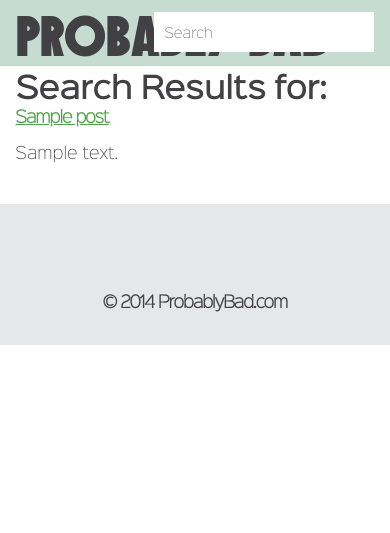
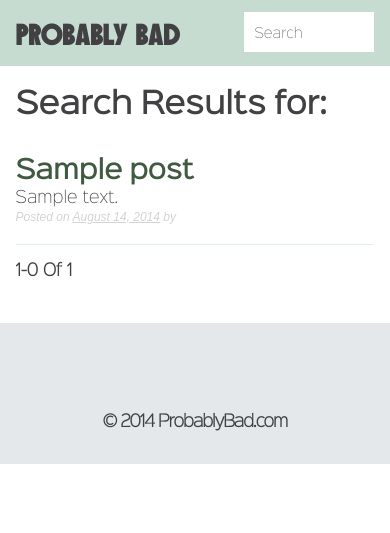
Before and after one commit to sirdavidoflee/probably-bad, a WordPress theme: template themes/bad-theme/search.php in a window 390 px wide. Shown: the top 533 px of the page. Run offline with PHP 8.4 and a stand-in for WordPress, Linux system fonts and the light colour scheme; the site name, menu and one post (Sample post) are stand-ins, and other content is empty; some libraries are stand-ins or nearby versions.

Commit message:
updated home

```diff
--- a/themes/bad-theme/sass/general.scss
+++ b/themes/bad-theme/sass/general.scss
@@ -96,6 +96,13 @@
 	}
 	.post-edit-link {
 		float: right;
+	}
+	.search-title {
+		padding: 15px 0 0;
+
+		span {
+			font-style: italic;
+		}
 	}
 }
 
--- a/themes/bad-theme/sass/header.scss
+++ b/themes/bad-theme/sass/header.scss
@@ -16,6 +16,8 @@ header {
 	}
 	h1 {
 		font: normal 60px/66px $badFont;
+
+		@include transition(all 0.3s ease);
 
 		a {
 			color: #414042;
--- a/themes/bad-theme/sass/sizes.scss
+++ b/themes/bad-theme/sass/sizes.scss
@@ -421,6 +421,12 @@
 
 
 	header {
+		h1 {
+			font: normal 32px/66px "SpeakEasy","Impact","sans-serif";
+		}
+		input {
+			width: 110px;
+		}
 
 		a.mobile-menu {
 			display: block;
--- a/themes/bad-theme/search.php
+++ b/themes/bad-theme/search.php
@@ -13,15 +13,19 @@ get_header(); ?>
 		<?php if ( have_posts() ) : ?>
 
 
-				<h1 class="page-title"><?php printf( __( 'Search Results for: %s', 'bad-theme' ), '<span>' . get_search_query() . '</span>' ); ?></h1>
+			<h1 class="search-title"><?php printf( __( 'Search Results for: %s', 'bad-theme' ), '<span>' . get_search_query() . '</span>' ); ?></h1>
 
-
-			<?php /* Start the Loop */ ?>
+			<ul class="article-list">
 <?php
 						while ( have_posts() ) : the_post();
 							$title = $post->post_title;
-				$excerpt = wp_trim_words(get_the_excerpt(), '10');
-				$category = get_the_category($post->ID)[0];
+							$excerpt = wp_trim_words(get_the_excerpt(), '30');
+
+							$start = ($wp_query->query_vars['paged'] == 0) ? 1 : (($wp_query->query_vars['paged'] - 1) * $wp_query->query_vars['posts_per_page']) + 1;
+							$end = $start + ($wp_query->query_vars['posts_per_page'] - 1);
+							$end = ($end > $wp_query->found_posts)? $wp_query->found_posts : $end;
+							$total = $wp_query->found_posts;
+							//$category = get_the_category($post->ID)[0];
 			?>
 
 							<li>
@@ -29,18 +33,28 @@ get_header(); ?>
 							if(has_post_thumbnail()):
 			?>
 								<a href="<? echo get_permalink() ?>">
-						<?php the_post_thumbnail('large'); ?>
+									<?php the_post_thumbnail('thumbnail'); ?>
 								</a>
 			<?php
 							endif;
 			?>
 								<h4><a href="<? echo get_permalink() ?>"><? echo $title ?></a></h4>
 								<p><? echo $excerpt ?></p>
+								<div class="meta">
+									<?php bad_theme_posted_on(); ?>
+								</div><!-- .entry-meta -->
 							</li>
 
 						<?php endwhile; ?>
+					</ul>
 
-			<?php bad_theme_paging_nav(); ?>
+						<div class="pagination">
+							<ul class="prev-next">
+								<li class="prev"><?php previous_posts_link('&laquo; Prev', $wp_query->max_num_pages) ?></li>
+								<li class="next"><?php next_posts_link('Next &raquo;', $wp_query->max_num_pages) ?></li>
+							</ul>
+							<h4><?php echo $start . '-' . $end . ' of ' . $total ?></h4>
+						</div>
 
 		<?php else : ?>
 
```
Also changed, not shown: themes/bad-theme/style.css. Lines whose indentation alone changed are shown as unchanged.
